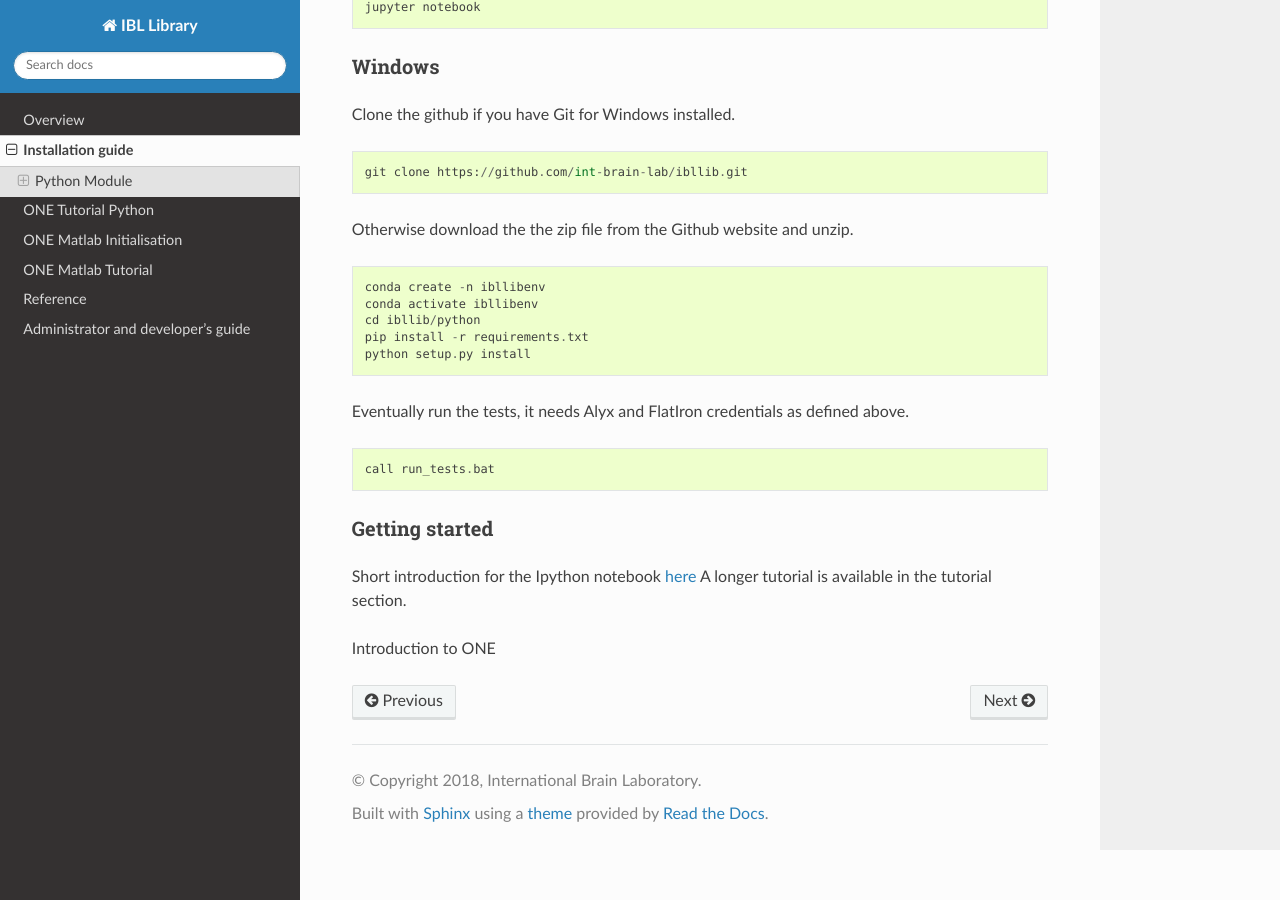
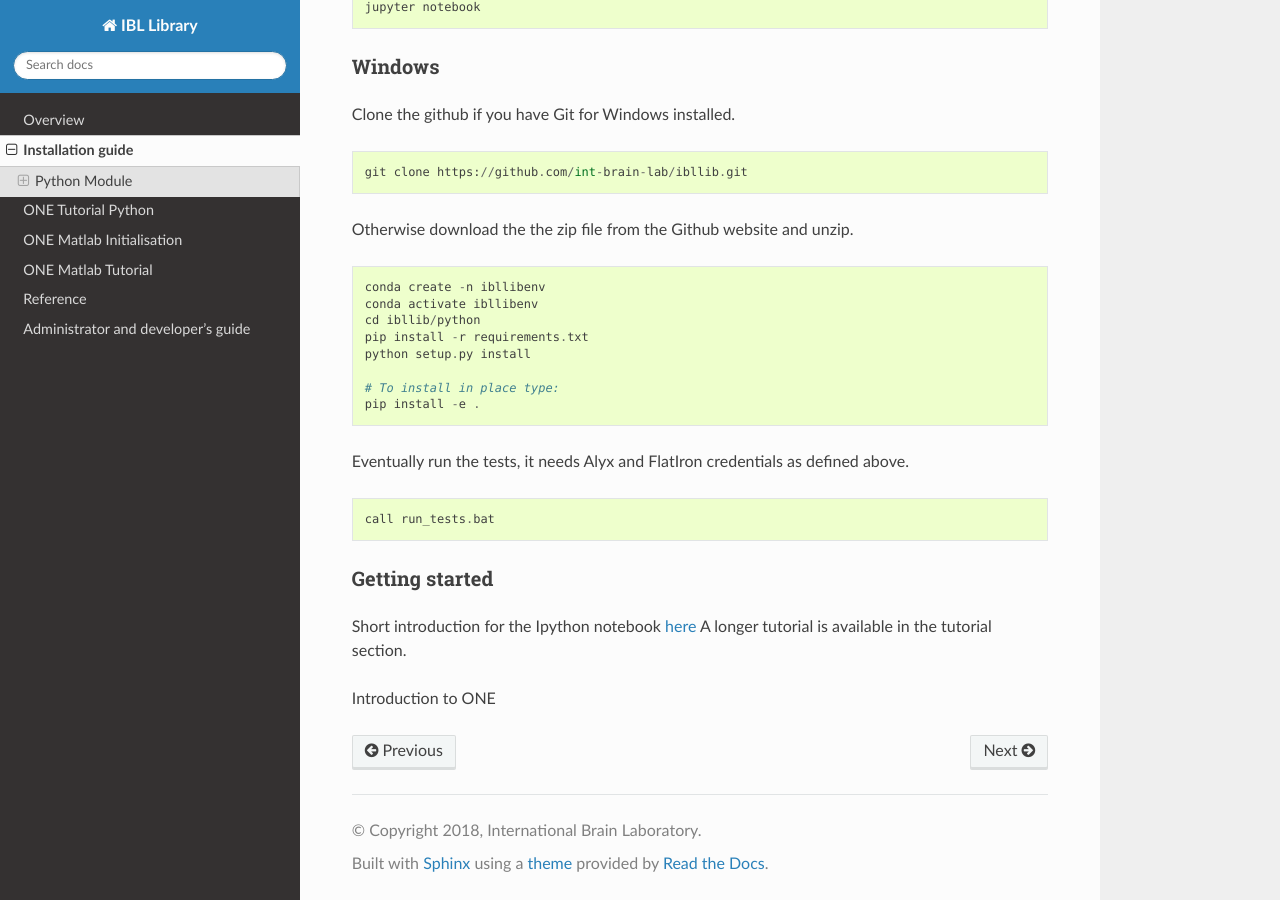
Before and after one commit to int-brain-lab/ibllib, a Sphinx documentation site: the page built from docs/02_installation.md, in a window 1280 px wide and 900 px high, scrolled down 682 px. Built offline with Sphinx 7.4.7 and the Read the Docs theme 2.0.0, drawn with Linux system fonts in a browser that asks for light colours.

Commit message:
docs to install ibllib with pip -e option

````diff
--- a/docs/02_installation.md
+++ b/docs/02_installation.md
@@ -35,6 +35,9 @@ conda activate ibllibenv
 cd ibllib/python
 pip install -r requirements.txt
 python setup.py install
+
+# To install in place type:
+pip install -e .
 ```
 
 Eventually run the tests, it needs Alyx and FlatIron credentials as defined above.
````
